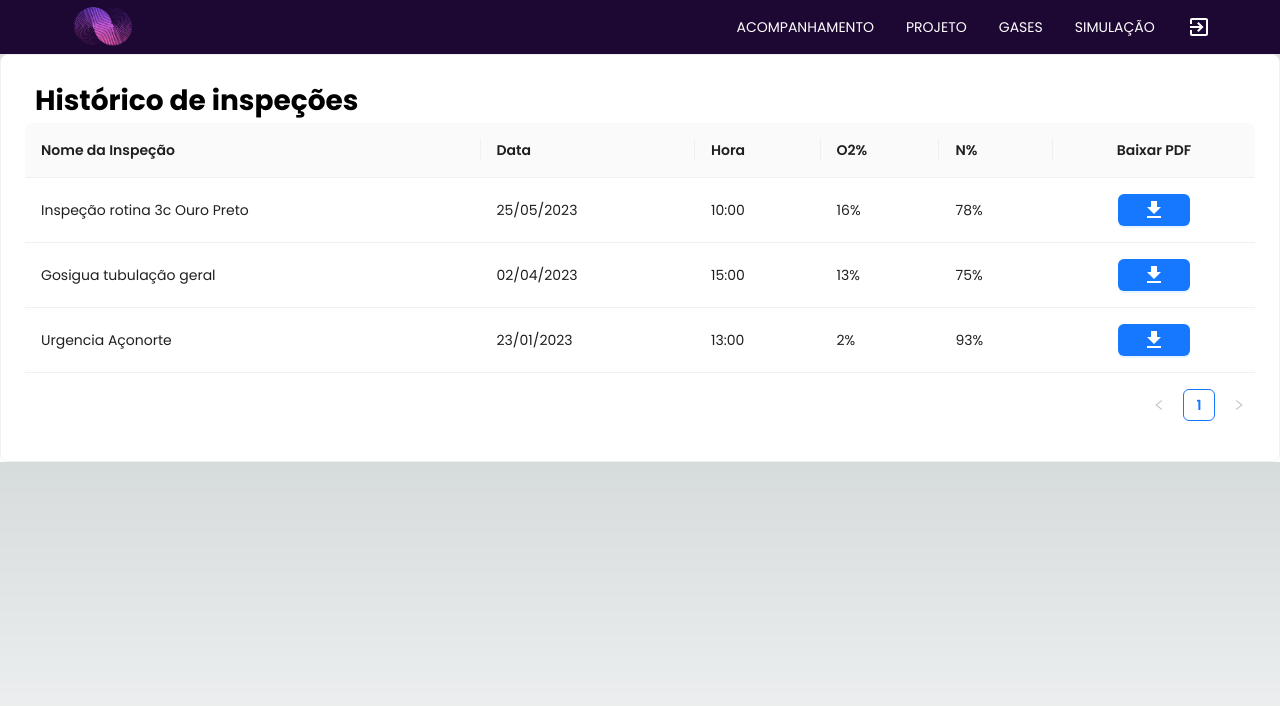
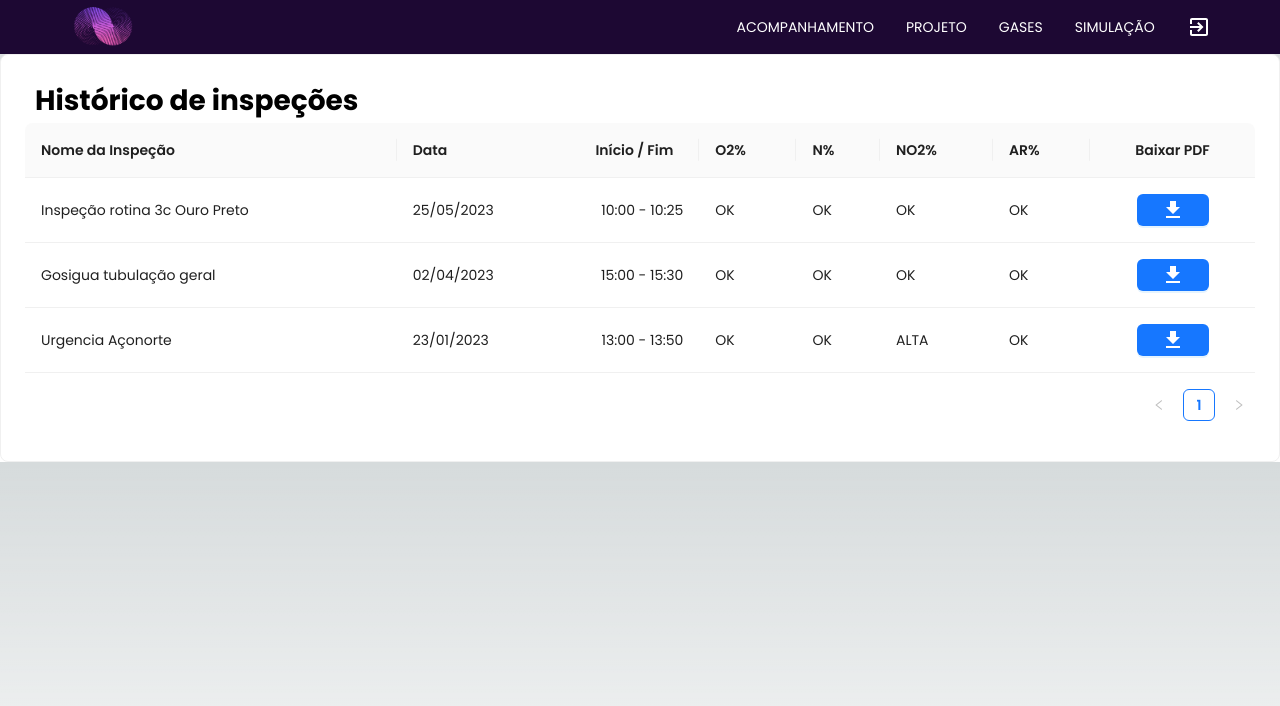
Before and after one commit to 2023M6T2-Inteli/Grupo06, a Next.js app in the folder src/frontend/: page /historic in a window 1280 px wide. Shown: the top 706 px of the page. Built offline with nearby package versions, Linux system fonts and the light colour scheme.

Commit message:
update historic page

```diff
--- a/src/frontend/src/views/HistoricPage/HistoricPage.jsx
+++ b/src/frontend/src/views/HistoricPage/HistoricPage.jsx
@@ -5,17 +5,58 @@ import DownloadIcon from "@mui/icons-material/Download";
 
 export default function HistoricPage() {
   const dataSource = [
-    { name: "Inspeção rotina 3c Ouro Preto", data: "25/05/2023", hora: "10:00", concO2: "16%", concN: "78%", download: <Button type="primary"> <DownloadIcon></DownloadIcon> </Button>},
-    { name: "Gosigua tubulação geral", data: "02/04/2023", hora: "15:00", concO2: "13%", concN: "75%", download: <Button type="primary"> <DownloadIcon></DownloadIcon> </Button>},
-    { name: "Urgencia Açonorte", data: "23/01/2023", hora: "13:00", concO2: "2%", concN: "93%", download: <Button type="primary"> <DownloadIcon></DownloadIcon> </Button>},
+    {
+      name: "Inspeção rotina 3c Ouro Preto",
+      data: "25/05/2023",
+      hora: "10:00 - 10:25",
+      concO2: "OK",
+      concN: "OK",
+      concNO2: "OK",
+      concAR: "OK",
+      download: <Button type="primary"> <DownloadIcon></DownloadIcon> </Button>
+    },
+    {
+      name: "Gosigua tubulação geral",
+      data: "02/04/2023",
+      hora: "15:00 - 15:30",
+      concO2: "OK",
+      concN: "OK",
+      concNO2: "OK",
+      concAR: "OK",
+      download: <Button type="primary"> <DownloadIcon></DownloadIcon> </Button>
+   },
+    {
+      name: "Urgencia Açonorte",
+      data: "23/01/2023",
+      hora: "13:00 - 13:50",
+      concO2: "OK",
+      concN: "OK",
+      concNO2: "ALTA",
+      concAR: "OK",
+      download: <Button type="primary"> <DownloadIcon></DownloadIcon> </Button>
+    },
   ];
 
   const columns = [
     { title: "Nome da Inspeção", dataIndex: "name", key: "name"},
-    { title: "Data", dataIndex: "data", key: "data" },
-    { title: "Hora", dataIndex: "hora", key: "hora" },
+    { title: "Data - Início / Fim",
+    title: () => (
+      <div>
+        <p style={{ margin: "0", display: "inline", float: "left"}}>Data</p>
+        <p style={{margin: "0", display:"inline", float:"right", whiteSpace: "nowrap", marginRight:"10px"}}>Início / Fim</p>
+      </div>
+    ),
+    render: (_, record) => (
+      <div>
+        <p style={{ margin: "0", display: "inline", float: "left" }}>{record.data}</p>
+        <p style={{ margin: "0", display: "inline", float: "right", justifyItems: "stretch", whiteSpace: "nowrap" }}>{record.hora}</p>
+      </div>
+    ),
+    dataIndex: "data", key: "data" },
     { title: "O2%", dataIndex: "concO2", key: "concO2" },
     { title: "N%", dataIndex: "concN", key: "concN"},
+    { title: "NO2%", dataIndex: "concNO2", key: "concNO2"},
+    { title: "AR%", dataIndex: "concAR", key: "concAR"},
     { title: "Baixar PDF", dataIndex: "download", key: "download", align: "center"}
   ];
 
```
